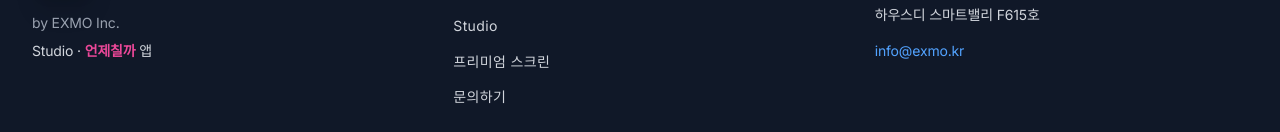
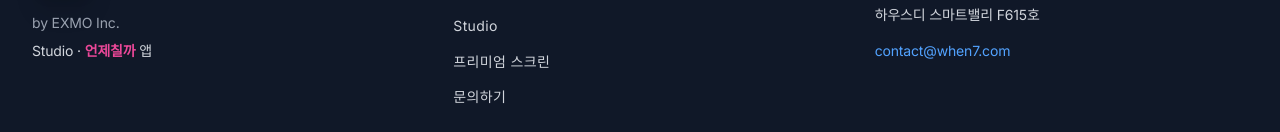
Before and after one commit to BAE-EXMO/ddadang, a Next.js app: page / in a window 1280 px wide. Shown: the part 8681-8813 px from the top of the page. Built offline with nearby package versions, Linux system fonts and the light colour scheme; a web font is replaced by a local one.

Commit message:
feat: 이메일 주소를 contact@when7.com으로 변경
- Footer: info@exmo.kr → contact@when7.com
- PurchaseModal: 구매 문의 이메일도 동일하게 변경
- when7.com 브랜드 도메인 이메일 사용

```diff
--- a/components/ui/Footer.tsx
+++ b/components/ui/Footer.tsx
@@ -62,8 +62,8 @@
               <p>경기도 하남시 미사강변대로 16</p>
               <p>하우스디 스마트밸리 F615호</p>
               <p className="mt-4">
-                <a href="mailto:info@exmo.kr" className="text-blue-400 hover:text-blue-300 transition-colors font-mono">
-                  info@exmo.kr
+                <a href="mailto:contact@when7.com" className="text-blue-400 hover:text-blue-300 transition-colors font-mono">
+                  contact@when7.com
                 </a>
               </p>
             </div>
--- a/components/ui/PurchaseModal.tsx
+++ b/components/ui/PurchaseModal.tsx
@@ -54,7 +54,7 @@
 종류: ${formData.velcroType}`;
            }
 
-           window.location.href = `mailto:info@exmo.kr?subject=${productType === 'tent' ? 'STUDIO' : 'TPU 스크린'} 구매 문의&body=${encodeURIComponent(emailBody)}`;
+           window.location.href = `mailto:contact@when7.com?subject=${productType === 'tent' ? 'STUDIO' : 'TPU 스크린'} 구매 문의&body=${encodeURIComponent(emailBody)}`;
     onClose();
   };
 
```
